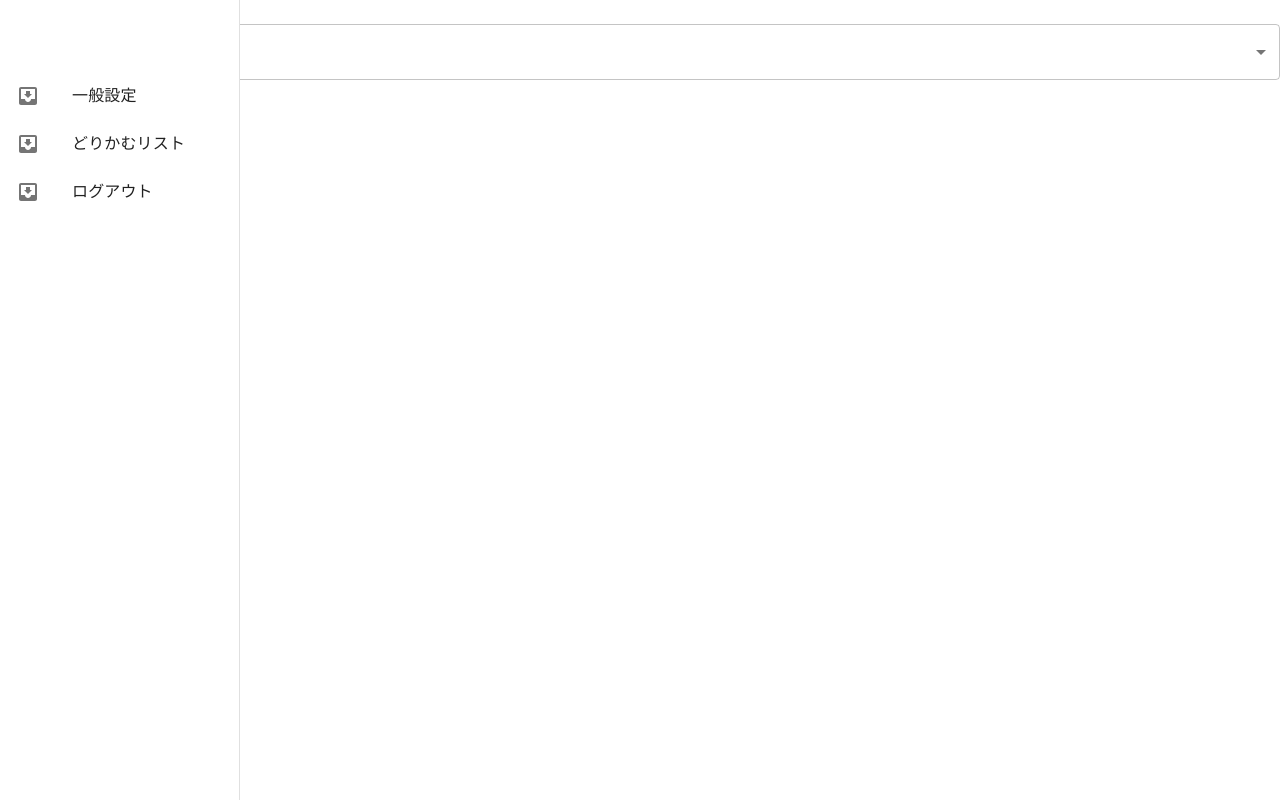
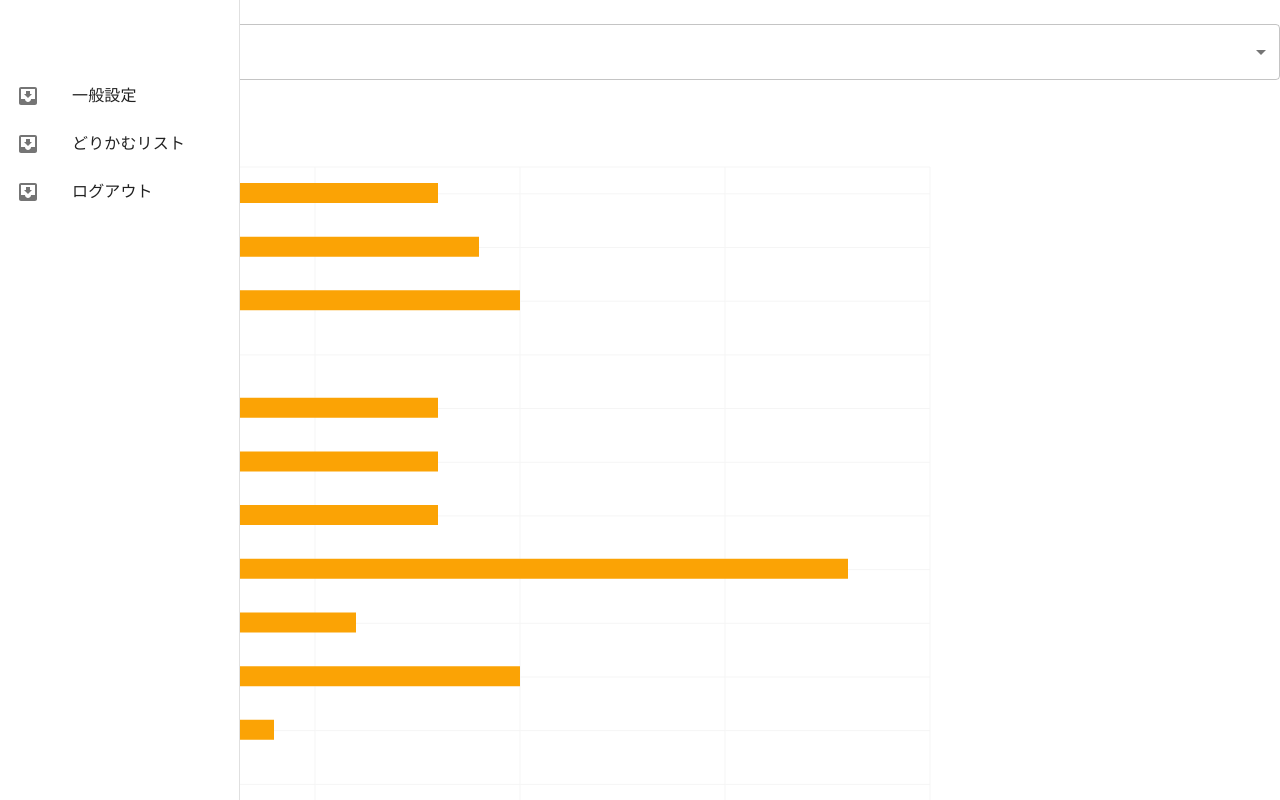
Before and after one commit to hito-kotaro/dcq-didactic-morpheus, a React (Create React App) app: page /home in a window 1280 px wide. Shown: the top 800 px of the page. Built offline with nearby package versions, Linux system fonts and the light colour scheme.

Commit message:
SelectFormのProps変更
next
- selectFormでチームを選択した時にグラフの絞り込みができるようにする。
- いまHomeTemplateにベタガキのグラフのところをコンポーネントに切り出す。

```diff
--- a/src/components/mol/AdminMenu/CreateUserForm.tsx
+++ b/src/components/mol/AdminMenu/CreateUserForm.tsx
@@ -3,11 +3,14 @@ import { TextField, Button } from '@mui/material';
 import useInputForm from '../../../hooks/InputForm/useInputForm';
 import SelectForm from '../SelectForm/SelectForm';
 import { selectMenuType } from '../SelectForm/selectItemType';
+import useSelectForm from '../SelectForm/useSelectForm';
 
 const CreateUserForm = () => {
   const userHandler = useInputForm();
   const pwdHandler = useInputForm();
   const rePwdHandler = useInputForm();
+  const roleSelectHandler = useSelectForm();
+  const teamSelectHandler = useSelectForm();
 
   const roles: selectMenuType[] = [
     { id: 1, label: 'master' },
@@ -52,10 +55,18 @@ const CreateUserForm = () => {
         />
 
         <div className="h-3" />
-        <SelectForm menu={roles} label="ロールを選択してください" />
+        <SelectForm
+          menu={roles}
+          label="ロールを選択してください"
+          handler={roleSelectHandler}
+        />
 
         <div className="h-3" />
-        <SelectForm menu={groups} label="グループを選択してください" />
+        <SelectForm
+          menu={groups}
+          label="グループを選択してください"
+          handler={teamSelectHandler}
+        />
 
         <div className="h-3" />
         <Button variant="contained">新しいユーザーを作成</Button>
--- a/src/components/mol/AdminMenu/SeasonSetting.tsx
+++ b/src/components/mol/AdminMenu/SeasonSetting.tsx
@@ -2,8 +2,10 @@ import React from 'react';
 import { Button } from '@mui/material';
 import SelectForm from '../SelectForm/SelectForm';
 import { selectMenuType } from '../SelectForm/selectItemType';
+import useSelectForm from '../SelectForm/useSelectForm';
 
 const SeasonSetting = () => {
+  const seasonSelectHandler = useSelectForm();
   const menus: selectMenuType[] = [
     { id: 1, label: '年度半年(4/1 ~ 9/30  /  10/1  ~ 3/31)' },
     {
@@ -26,7 +28,11 @@ const SeasonSetting = () => {
         <div className="font-semibold">現在の連携先ID</div>
         <div className="text-text">年度半年(4/1 ~ 9/30 / 10/1 ~ 3/31)</div>
         <div className="h-2" />
-        <SelectForm menu={menus} label="シーズン区切りを選択" />
+        <SelectForm
+          menu={menus}
+          label="シーズン区切りを選択"
+          handler={seasonSelectHandler}
+        />
         <div className="h-2" />
         <Button variant="contained">更新</Button>
       </div>
--- a/src/components/mol/SelectForm/SelectForm.tsx
+++ b/src/components/mol/SelectForm/SelectForm.tsx
@@ -1,16 +1,16 @@
 import React, { VFC } from 'react';
 import { FormControl, InputLabel, MenuItem, Select } from '@mui/material';
-import useSelectForm from './useSelectForm';
 import { selectMenuType } from './selectItemType';
+import { selectHandlerType } from '../../../types/inputHandlerType';
 
 type Props = {
   label: string;
   menu: selectMenuType[];
+  handler: selectHandlerType;
 };
 
 const SelectForm: VFC<Props> = (props) => {
-  const { label, menu } = props;
-  const handler = useSelectForm();
+  const { label, menu, handler } = props;
 
   return (
     <FormControl fullWidth>
@@ -20,7 +20,7 @@ const SelectForm: VFC<Props> = (props) => {
         id="demo-simple-select"
         value={handler.value}
         label={label}
-        onChange={handler.handler}
+        onChange={handler.handleChange}
       >
         {menu.map((m: selectMenuType) => (
           <MenuItem value={m.id}>{m.label}</MenuItem>
--- a/src/components/mol/SelectForm/useSelectForm.ts
+++ b/src/components/mol/SelectForm/useSelectForm.ts
@@ -4,10 +4,11 @@ import { SelectChangeEvent } from '@mui/material';
 const useSelectForm = () => {
   const [value, setValue] = useState('');
 
-  const handler = (event: SelectChangeEvent) => {
+  const handleChange = (event: SelectChangeEvent) => {
     setValue(event.target.value as string);
   };
-  return { value, handler };
+
+  return { value, handleChange };
 };
 
 export default useSelectForm;
--- a/src/components/org/BarGraph/BarGraph.tsx
+++ b/src/components/org/BarGraph/BarGraph.tsx
@@ -4,39 +4,35 @@ import {
   XAxis,
   YAxis,
   Tooltip,
-  Legend,
   CartesianGrid,
   Bar,
-  ResponsiveContainer,
 } from 'recharts';
 
 type Props = {
   data: { name: string; point: number }[];
+  width: number;
+  height: number;
 };
 
 const BarGraph: VFC<Props> = (props) => {
-  const { data } = props;
-
+  const { data, width, height } = props;
+  console.log(data.length * 50);
   return (
-    <ResponsiveContainer>
+    // <ResponsiveContainer>
     <ComposedChart
       layout="vertical"
       data={data}
-        margin={{ top: 0, right: 50, bottom: 0, left: 50 }}
+      width={width - 300}
+      height={data.length * 50 + 200}
+      margin={{ top: 50, right: 50, bottom: 50, left: 50 }}
     >
       <XAxis type="number" />
       <YAxis type="category" dataKey="name" />
       <Tooltip />
       <CartesianGrid stroke="#f5f5f5" />
-        <Bar
-          dataKey="point"
-          barSize={20}
-          // stroke="rgba(34, 80, 162, 0.2)"
-          fillOpacity={1}
-          fill="#FBA305"
-        />
+      <Bar dataKey="point" barSize={20} fillOpacity={1} fill="#FBA305" />
     </ComposedChart>
-    </ResponsiveContainer>
+    // </ResponsiveContainer>
   );
 };
 
--- /dev/null
+++ b/src/hooks/WindowSize/useWindowSize.ts
@@ -0,0 +1,18 @@
+import { useLayoutEffect, useState } from 'react';
+
+const useWindowSize = (): number[] => {
+  const [size, setSize] = useState([0, 0]);
+  useLayoutEffect(() => {
+    const updateSize = (): void => {
+      setSize([window.innerWidth, window.innerHeight]);
+    };
+
+    window.addEventListener('resize', updateSize);
+    updateSize();
+
+    return () => window.removeEventListener('resize', updateSize);
+  }, []);
+  return size;
+};
+
+export default useWindowSize;
--- a/src/templates/HomeTemplate/HomeTemplate.tsx
+++ b/src/templates/HomeTemplate/HomeTemplate.tsx
@@ -1,4 +1,4 @@
-import React from 'react';
+import React, { useState } from 'react';
 import { Button } from '@mui/material';
 import InboxIcon from '@mui/icons-material/MoveToInbox';
 import SideMenu from '../../components/org/SideMenu/SideMenu';
@@ -6,8 +6,13 @@ import Header from '../../components/org/Header/Header';
 import BarGraph from '../../components/org/BarGraph/BarGraph';
 import SelectForm from '../../components/mol/SelectForm/SelectForm';
 import { selectMenuType } from '../../components/mol/SelectForm/selectItemType';
+import useWindowSize from '../../hooks/WindowSize/useWindowSize';
+import useSelectForm from '../../components/mol/SelectForm/useSelectForm';
 
 const HomeTemplate = () => {
+  const selectHandler = useSelectForm();
+  const [isTeam, setIsTeam] = useState(false);
+  const [width, height] = useWindowSize();
   const dummy = () => {
     console.log('hello');
   };
@@ -18,27 +23,36 @@ const HomeTemplate = () => {
     { label: 'ログアウト', icon: <InboxIcon />, action: dummy },
   ];
 
-  const data = [
-    { name: 'Aさん', point: 800, team: 'A' },
-    { name: 'Bさん', point: 967, team: 'A' },
+  const userData = [
+    { name: 'Aさん', point: 8, team: 'A' },
+    { name: 'Bさん', point: 9, team: 'A' },
     { name: 'Bさん', point: 10, team: 'A' },
-    { name: 'Bさん', point: 100, team: 'A' },
-    { name: 'Bさん', point: 108, team: 'A' },
-    { name: 'Bさん', point: 680, team: 'A' },
-    { name: 'Bさん', point: 680, team: 'A' },
-    { name: 'Bさん', point: 680, team: 'A' },
-    { name: 'Bさん', point: 680, team: 'A' },
-    { name: 'Bさん', point: 680, team: 'B' },
-    { name: 'Bさん', point: 680, team: 'B' },
-    { name: 'Bさん', point: 680, team: 'B' },
-    { name: 'Bさん', point: 680, team: 'B' },
-    { name: 'Bさん', point: 680, team: 'B' },
-    { name: 'Bさん', point: 680, team: 'B' },
-    // { name: 'Bさん', point: 680, team: 'B' },
-    // { name: 'Bさん', point: 680, team: 'B' },
-    // { name: 'Bさん', point: 680, team: 'B' },
-    // { name: 'Bさん', point: 680, team: 'B' },
+    { name: 'Bさん', point: 1, team: 'A' },
+    { name: 'Bさん', point: 8, team: 'A' },
+    { name: 'Bさん', point: 8, team: 'A' },
+    { name: 'Bさん', point: 8, team: 'A' },
+    { name: 'Bさん', point: 18, team: 'A' },
+    { name: 'Bさん', point: 6, team: 'A' },
+    { name: 'Bさん', point: 10, team: 'B' },
+    { name: 'Bさん', point: 4, team: 'B' },
+    { name: 'Bさん', point: 1, team: 'B' },
+    { name: 'Bさん', point: 0, team: 'B' },
+    { name: 'Bさん', point: 6, team: 'B' },
+    { name: 'Bさん', point: 8, team: 'B' },
+    { name: 'Bさん', point: 6, team: 'B' },
+    { name: 'Bさん', point: 6, team: 'B' },
+    { name: 'Bさん', point: 6, team: 'B' },
+    { name: 'Bさん', point: 6, team: 'B' },
   ];
+
+  const teamData = [
+    { name: 'teamA', point: 16, team: 'A' },
+    { name: 'teamB', point: 26, team: 'B' },
+  ];
+
+  const toggleGraph = () => {
+    setIsTeam(!isTeam);
+  };
 
   const items: selectMenuType[] = [{ id: 1, label: 'test' }];
 
@@ -50,17 +64,31 @@ const HomeTemplate = () => {
         <div className="h-full w-full">
           <div className="h-5" />
           <div className="flex px-3">
-            <div className="w-1/3">
-              <SelectForm menu={items} label="チームで絞り込み" />
-            </div>
+            {isTeam ? (
+              ''
+            ) : (
+              <div className="w-1/3">
+                <SelectForm
+                  menu={items}
+                  label="チームで絞り込み"
+                  handler={selectHandler}
+                />
+              </div>
+            )}
+
             <div className="ml-auto">
-              <Button variant="contained">チーム毎の集計に切り替え</Button>
+              <Button variant="contained" onClick={toggleGraph}>
+                {isTeam
+                  ? 'ユーザ毎の集計に切り替え'
+                  : 'チーム毎の集計に切り替え'}
+              </Button>
             </div>
           </div>
-
-          <div className=" h-5/6 mt-5 overflow-x-scroll">
-            <BarGraph data={data} />
-          </div>
+          <BarGraph
+            data={isTeam ? teamData : userData}
+            width={width}
+            height={height}
+          />
         </div>
       </div>
     </>
--- a/src/types/inputHandlerType.ts
+++ b/src/types/inputHandlerType.ts
@@ -1,4 +1,5 @@
 /* eslint-disable no-unused-vars */
+import { SelectChangeEvent } from '@mui/material';
 import { ChangeEvent } from 'react';
 
 export type inputHandlerType = {
@@ -13,5 +14,5 @@ export type inputHandlerType = {
 
 export type selectHandlerType = {
   value: string;
-  handleChange: (e: ChangeEvent<HTMLSelectElement>) => void;
+  handleChange: (event: SelectChangeEvent) => void;
 };
```
Lines whose indentation alone changed are shown as unchanged.
